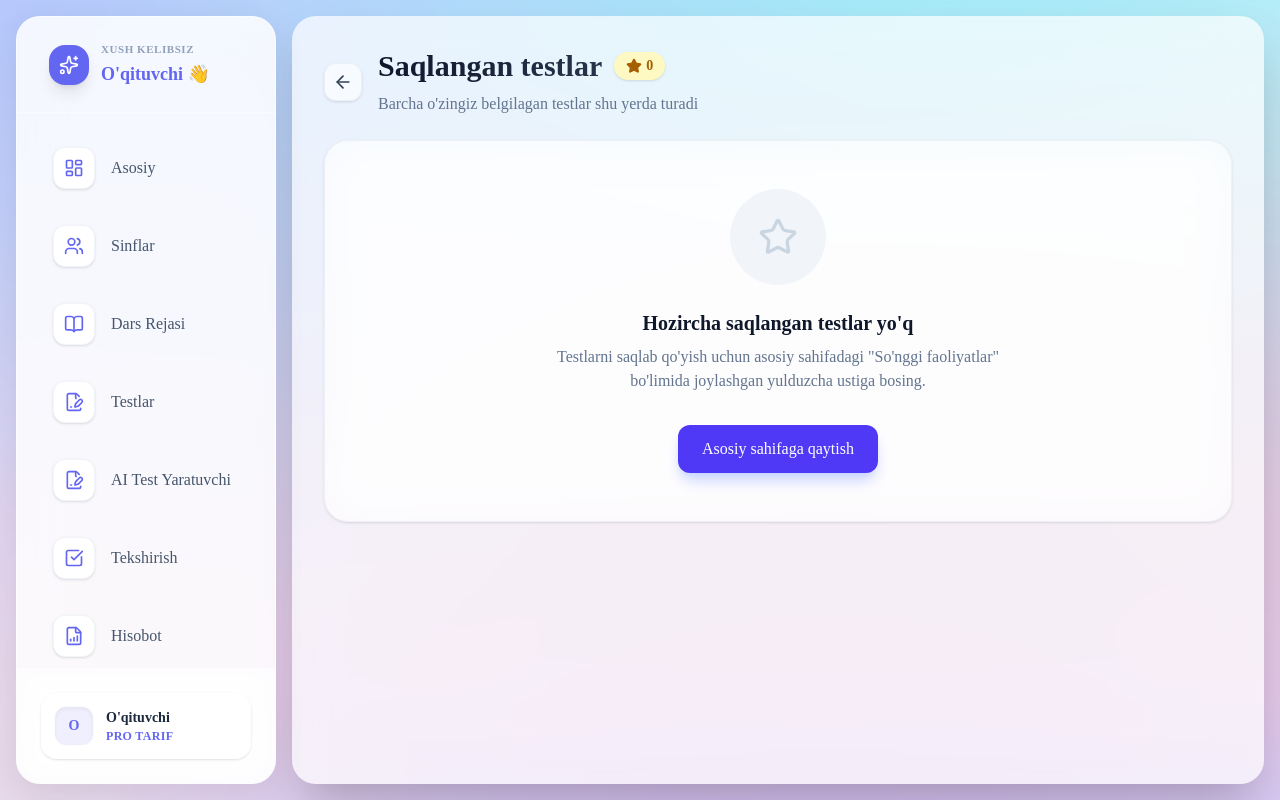
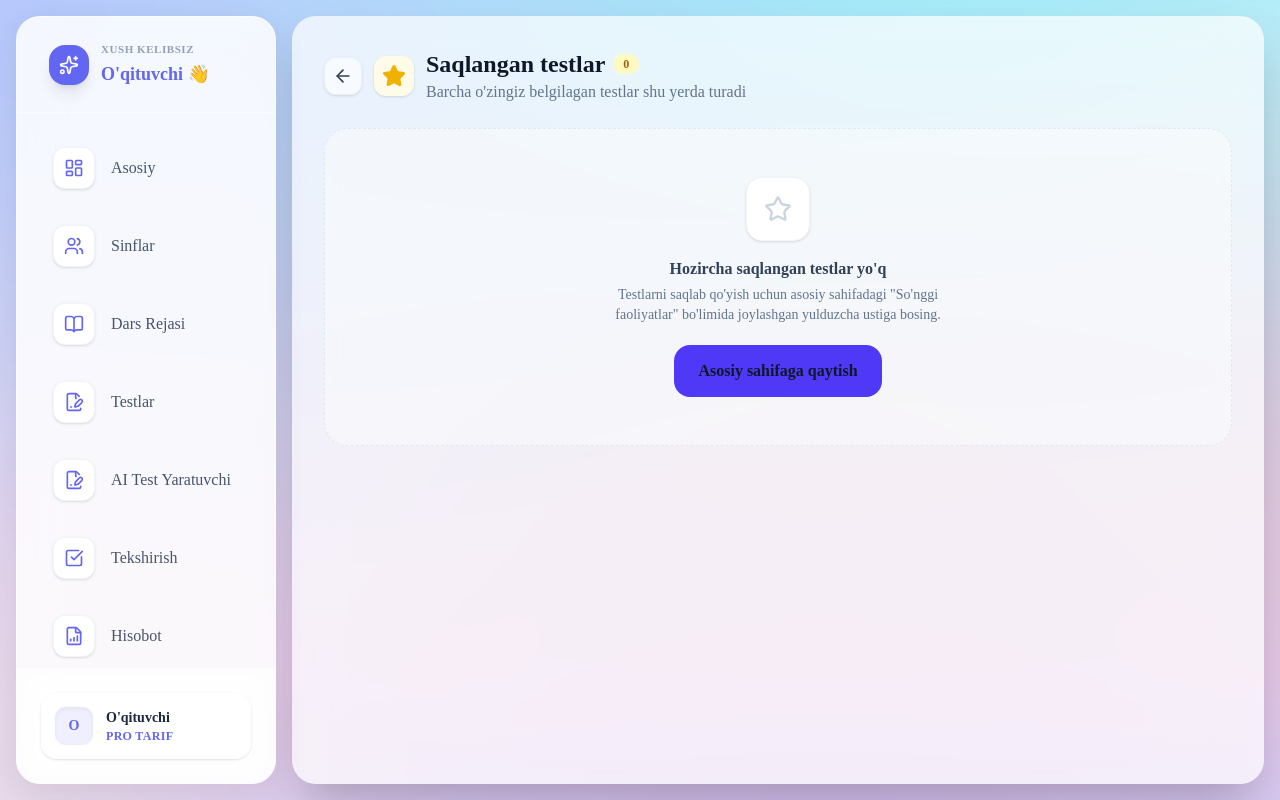
Before and after one commit to baxtiyorovbobojon06-ops/ZeroUp, a Next.js app: page /saved in a window 1280 px wide. Built offline with nearby package versions, Linux system fonts and the light colour scheme.

Commit message:
design: unify Saved Tests page with shared Card/Button/EmptyState

```diff
--- a/src/app/saved/page.tsx
+++ b/src/app/saved/page.tsx
@@ -5,35 +5,42 @@ import { mockTests } from "@/data/mockTests";
 import { Star, ArrowLeft } from "lucide-react";
 import Link from "next/link";
 import React from "react";
+import { Card } from "@/components/ui/Card";
+import { Button } from "@/components/ui/Button";
+import { EmptyState } from "@/components/ui/EmptyState";
 
 export default function SavedTestsPage() {
   const { savedTestIds, toggleSaveTest } = useSettings();
   const savedTests = mockTests.filter(test => savedTestIds.includes(test.id));
 
   return (
-    <div className="space-y-8 animate-in fade-in slide-in-from-bottom-4 duration-700 ease-out max-w-5xl mx-auto pb-12">
-      <div className="flex items-center gap-4 mb-6">
+    <div className="space-y-6 animate-in fade-in duration-500 max-w-7xl mx-auto">
+      <div className="flex items-center gap-3">
         <Link
           href="/"
           className="p-2 bg-white/60 dark:bg-slate-800/60 hover:bg-white dark:hover:bg-slate-700 rounded-xl transition-all shadow-sm border border-slate-200/50 dark:border-slate-700/50"
         >
           <ArrowLeft className="w-5 h-5 text-slate-700 dark:text-slate-300" />
         </Link>
+        <div className="w-10 h-10 bg-yellow-50 dark:bg-yellow-500/10 text-yellow-500 rounded-xl flex items-center justify-center shadow-sm">
+          <Star className="w-6 h-6 fill-current" />
+        </div>
         <div>
-          <h1 className="text-2xl md:text-3xl font-bold bg-gradient-to-r from-slate-900 to-slate-700 dark:from-white dark:to-slate-300 bg-clip-text text-transparent flex items-center gap-3">
+          <h1 className="text-2xl font-bold text-slate-900 dark:text-slate-100 flex items-center gap-2">
             Saqlangan testlar
-            <span className="bg-yellow-100 text-yellow-700 dark:bg-yellow-500/20 dark:text-yellow-400 text-sm py-1 px-3 rounded-full flex items-center gap-1 shadow-sm">
-              <Star className="w-4 h-4 fill-current" /> {savedTestIds.length}
+            <span className="text-xs font-bold bg-yellow-100 text-yellow-700 dark:bg-yellow-500/20 dark:text-yellow-400 py-0.5 px-2.5 rounded-full">
+              {savedTestIds.length}
             </span>
           </h1>
-          <p className="text-slate-500 dark:text-slate-400 mt-2 font-medium">Barcha o&apos;zingiz belgilagan testlar shu yerda turadi</p>
+          <p className="text-slate-500 dark:text-slate-400">Barcha o&apos;zingiz belgilagan testlar shu yerda turadi</p>
         </div>
       </div>
 
       {savedTests.length > 0 ? (
         <div className="grid grid-cols-1 md:grid-cols-2 lg:grid-cols-3 gap-5">
           {savedTests.map((test) => (
-            <Link key={`saved-${test.id}`} href={`/saved-tests/${test.id}`} className="group relative bg-white/80 dark:bg-slate-800/80 backdrop-blur-xl p-5 rounded-[1.5rem] shadow-sm hover:shadow-xl hover:-translate-y-1 transition-all duration-300 border border-slate-200/50 dark:border-slate-700/50 flex flex-col h-full">
+            <Link key={`saved-${test.id}`} href={`/saved-tests/${test.id}`} className="group">
+              <Card className="p-5 h-full flex flex-col hover:-translate-y-1">
                 <div className="flex justify-between items-start mb-4">
                   <div className="w-14 h-14 bg-gradient-to-br from-yellow-50 to-orange-50 dark:from-yellow-500/10 dark:to-orange-500/10 text-yellow-500 rounded-2xl flex items-center justify-center shadow-sm border border-yellow-100 dark:border-yellow-500/20 group-hover:scale-110 transition-transform duration-300">
                     <Star className="w-7 h-7 fill-yellow-400 drop-shadow-sm" />
@@ -47,8 +54,7 @@ export default function SavedTestsPage() {
                     className="p-2.5 bg-white dark:bg-slate-700 hover:bg-rose-50 dark:hover:bg-rose-900/30 text-slate-400 hover:text-rose-500 rounded-xl transition-all shadow-sm z-10"
                     title="Saqlanganlardan olib tashlash"
                   >
-                  <Star className="w-5 h-5 fill-yellow-400 text-yellow-400 group-hover/btn:hidden" />
-                  <Star className="w-5 h-5 hidden group-hover/btn:block" />
+                    <Star className="w-5 h-5 fill-yellow-400 text-yellow-400" />
                   </button>
                 </div>
 
@@ -72,22 +78,21 @@ export default function SavedTestsPage() {
                     Ko&apos;rish &rarr;
                   </span>
                 </div>
+              </Card>
             </Link>
           ))}
         </div>
       ) : (
-        <div className="bg-white/50 dark:bg-slate-800/50 backdrop-blur-xl border border-slate-200/50 dark:border-slate-700/50 rounded-3xl p-12 flex flex-col items-center justify-center text-center shadow-sm">
-          <div className="w-24 h-24 bg-slate-100 dark:bg-slate-700/50 rounded-full flex items-center justify-center mb-6">
-            <Star className="w-10 h-10 text-slate-300 dark:text-slate-500" />
-          </div>
-          <h2 className="text-xl font-bold text-slate-900 dark:text-white mb-2">Hozircha saqlangan testlar yo&apos;q</h2>
-          <p className="text-slate-500 dark:text-slate-400 max-w-md mx-auto">
-            Testlarni saqlab qo&apos;yish uchun asosiy sahifadagi &quot;So&apos;nggi faoliyatlar&quot; bo&apos;limida joylashgan yulduzcha ustiga bosing.
-          </p>
-          <Link href="/" className="mt-8 bg-indigo-600 hover:bg-indigo-700 text-white font-medium px-6 py-3 rounded-xl transition-colors shadow-lg shadow-indigo-200 dark:shadow-indigo-900/20">
-            Asosiy sahifaga qaytish
+        <EmptyState
+          icon={Star}
+          title="Hozircha saqlangan testlar yo'q"
+          description={'Testlarni saqlab qo\'yish uchun asosiy sahifadagi "So\'nggi faoliyatlar" bo\'limida joylashgan yulduzcha ustiga bosing.'}
+          action={
+            <Link href="/">
+              <Button className="bg-indigo-600 hover:bg-indigo-700">Asosiy sahifaga qaytish</Button>
             </Link>
-        </div>
+          }
+        />
       )}
     </div>
   );
```
Lines whose indentation alone changed are shown as unchanged.
